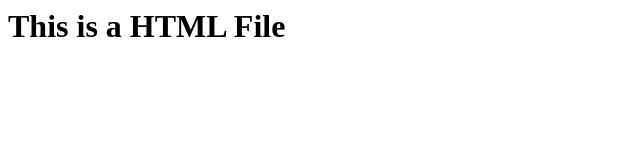
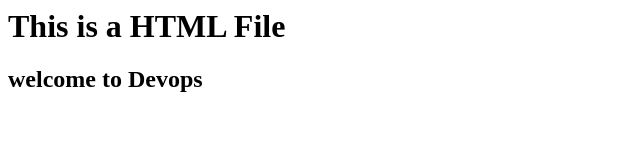
Before and after one commit to riyasathsafran/gitrepo, a plain HTML site: page index.html in a window 1280 px wide. Shown: the whole page, without its empty margins (0-640 px from the left). Drawn offline with Linux system fonts and the light colour scheme.

Commit message:
index changes done

```diff
--- a/index.html
+++ b/index.html
@@ -1 +1,2 @@
 <h1> This is a HTML File </h1>
+<h2> welcome to Devops </h1>
```
